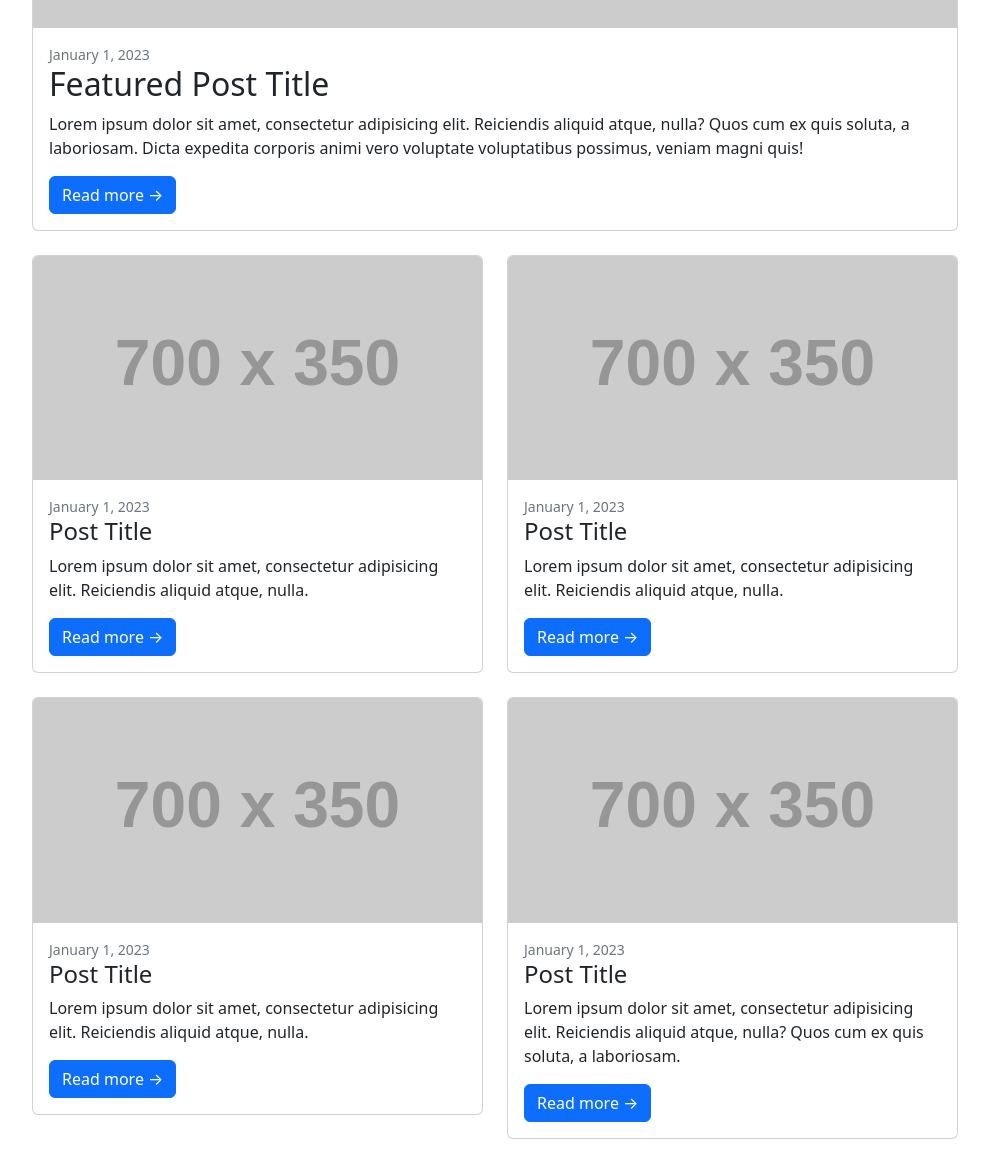
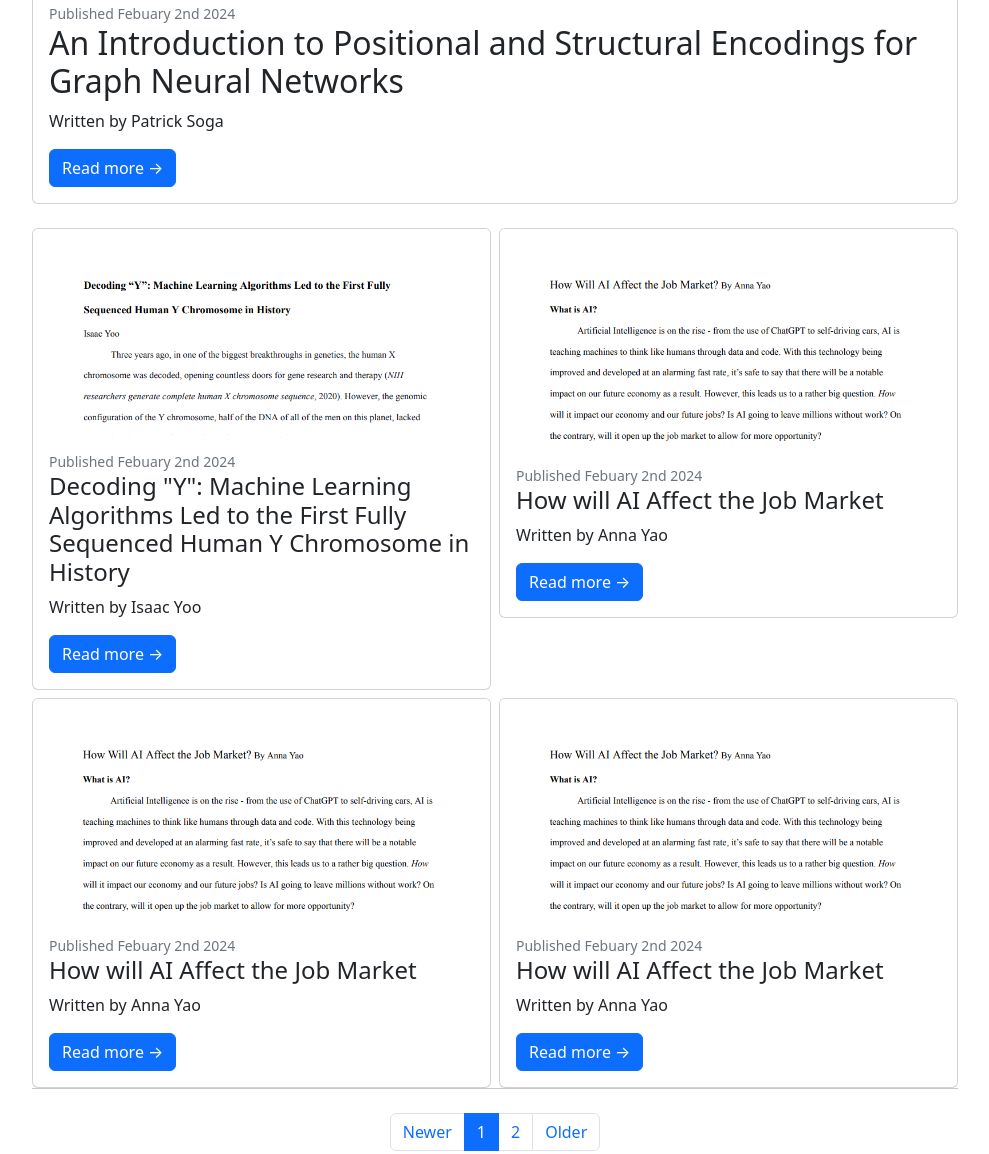
Before and after one commit to krishnajha23/UVAJournalofAI, a plain HTML site: page AIWebpage/home.html in a window 1280 px wide. Shown: the part 742-1896 px from the top of the page, without its empty margins (50-1039 px from the left). Drawn offline with nearby package versions, Linux system fonts and the light colour scheme; placeholder pictures from the web are drawn by us.

Commit message:
savepoint

```diff
--- a/AIWebpage/home.html
+++ b/AIWebpage/home.html
@@ -49,71 +49,70 @@
             <div class="col-lg-10">
                 <!-- Featured blog post-->
                 <div class="card mb-4">
-                    <a href="#!"><img class="card-img-top" src="https://dummyimage.com/850x350/dee2e6/6c757d.jpg"
-                            alt="..." /></a>
+                    <a href="#!"><img class="card-img-top" src="/AIWebpage/assets/soga_preview.png" alt="..." /></a>
                     <div class="card-body">
-                        <div class="small text-muted">January 1, 2023</div>
-                        <h2 class="card-title">Featured Post Title</h2>
-                        <p class="card-text">Lorem ipsum dolor sit amet, consectetur adipisicing elit. Reiciendis
-                            aliquid atque, nulla? Quos cum ex quis soluta, a laboriosam. Dicta expedita corporis animi
-                            vero voluptate voluptatibus possimus, veniam magni quis!</p>
-                        <a class="btn btn-primary" href="#!">Read more →</a>
+                        <div class="small text-muted">Published Febuary 2nd 2024</div>
+                        <h2 class="card-title">An Introduction to Positional and Structural Encodings for Graph Neural
+                            Networks</h2>
+                        <p class="card-text">Written by Patrick Soga</p>
+                        <a class="btn btn-primary" href="/AIWebpage/articles/formatted webpages/soga.html">Read more
+                            →</a>
                     </div>
                 </div>
                 <!-- Nested row for non-featured blog posts-->
-                <div class="row">
-                    <div class="col-lg-6">
-                        <!-- Blog post-->
-                        <div class="card mb-4">
-                            <a href="#!"><img class="card-img-top"
-                                    src="https://dummyimage.com/700x350/dee2e6/6c757d.jpg" alt="..." /></a>
+                <div class="row g-2">
+                    <div class="col-md-6">
+                        <div class="card">
+                            <a href="#!"><img class="card-img-top" src="/AIWebpage/assets/Yoo_preview.png"
+                                    alt="..." /></a>
                             <div class="card-body">
-                                <div class="small text-muted">January 1, 2023</div>
-                                <h2 class="card-title h4">Post Title</h2>
-                                <p class="card-text">Lorem ipsum dolor sit amet, consectetur adipisicing elit.
-                                    Reiciendis aliquid atque, nulla.</p>
-                                <a class="btn btn-primary" href="#!">Read more →</a>
-                            </div>
-                        </div>
-                        <!-- Blog post-->
-                        <div class="card mb-4">
-                            <a href="#!"><img class="card-img-top"
-                                    src="https://dummyimage.com/700x350/dee2e6/6c757d.jpg" alt="..." /></a>
-                            <div class="card-body">
-                                <div class="small text-muted">January 1, 2023</div>
-                                <h2 class="card-title h4">Post Title</h2>
-                                <p class="card-text">Lorem ipsum dolor sit amet, consectetur adipisicing elit.
-                                    Reiciendis aliquid atque, nulla.</p>
+                                <div class="small text-muted">Published Febuary 2nd 2024</div>
+                                <h2 class="card-title h4">Decoding "Y": Machine Learning Algorithms Led to the First
+                                    Fully Sequenced Human Y Chromosome
+                                    in
+                                    History</h2>
+                                <p class="card-text">Written by Isaac Yoo</p>
                                 <a class="btn btn-primary" href="#!">Read more →</a>
                             </div>
                         </div>
                     </div>
-                    <div class="col-lg-6">
-                        <!-- Blog post-->
-                        <div class="card mb-4">
-                            <a href="#!"><img class="card-img-top"
-                                    src="https://dummyimage.com/700x350/dee2e6/6c757d.jpg" alt="..." /></a>
+                    <div class="col-md-6">
+                        <div class="card">
+                            <a href="#!"><img class="card-img-top" src="/AIWebpage/assets/Yao_preview.png"
+                                    alt="..." /></a>
                             <div class="card-body">
-                                <div class="small text-muted">January 1, 2023</div>
-                                <h2 class="card-title h4">Post Title</h2>
-                                <p class="card-text">Lorem ipsum dolor sit amet, consectetur adipisicing elit.
-                                    Reiciendis aliquid atque, nulla.</p>
-                                <a class="btn btn-primary" href="#!">Read more →</a>
-                            </div>
-                        </div>
-                        <!-- Blog post-->
-                        <div class="card mb-4">
-                            <a href="#!"><img class="card-img-top"
-                                    src="https://dummyimage.com/700x350/dee2e6/6c757d.jpg" alt="..." /></a>
-                            <div class="card-body">
-                                <div class="small text-muted">January 1, 2023</div>
-                                <h2 class="card-title h4">Post Title</h2>
-                                <p class="card-text">Lorem ipsum dolor sit amet, consectetur adipisicing elit.
-                                    Reiciendis aliquid atque, nulla? Quos cum ex quis soluta, a laboriosam.</p>
+                                <div class="small text-muted">Published Febuary 2nd 2024</div>
+                                <h2 class="card-title h4">How will AI Affect the Job Market</h2>
+                                <p class="card-text">Written by Anna Yao</p>
                                 <a class="btn btn-primary" href="#!">Read more →</a>
                             </div>
                         </div>
                     </div>
+                    <div class="col-md-6">
+                        <div class="card">
+                            <a href="#!"><img class="card-img-top" src="/AIWebpage/assets/Yao_preview.png"
+                                    alt="..." /></a>
+                            <div class="card-body">
+                                <div class="small text-muted">Published Febuary 2nd 2024</div>
+                                <h2 class="card-title h4">How will AI Affect the Job Market</h2>
+                                <p class="card-text">Written by Anna Yao</p>
+                                <a class="btn btn-primary" href="#!">Read more →</a>
+                            </div>
+                        </div>
+                    </div>
+                    <div class="col-md-6">
+                        <div class="card">
+                            <a href="#!"><img class="card-img-top" src="/AIWebpage/assets/Yao_preview.png"
+                                    alt="..." /></a>
+                            <div class="card-body">
+                                <div class="small text-muted">Published Febuary 2nd 2024</div>
+                                <h2 class="card-title h4">How will AI Affect the Job Market</h2>
+                                <p class="card-text">Written by Anna Yao</p>
+                                <a class="btn btn-primary" href="#!">Read more →</a>
+                            </div>
+                        </div>
+                    </div>
+
                 </div>
                 <!-- Pagination-->
                 <nav aria-label="Pagination">
```
Also changed, not shown: AIWebpage/articles/formatted webpages/soga.html (+4 -4 lines), AIWebpage/home_2.html (+10 -10 lines), AIWebpage/assets/Yao_preview.png (added), AIWebpage/assets/Yoo_preview.png (added), AIWebpage/assets/soga_preview.png (added).
